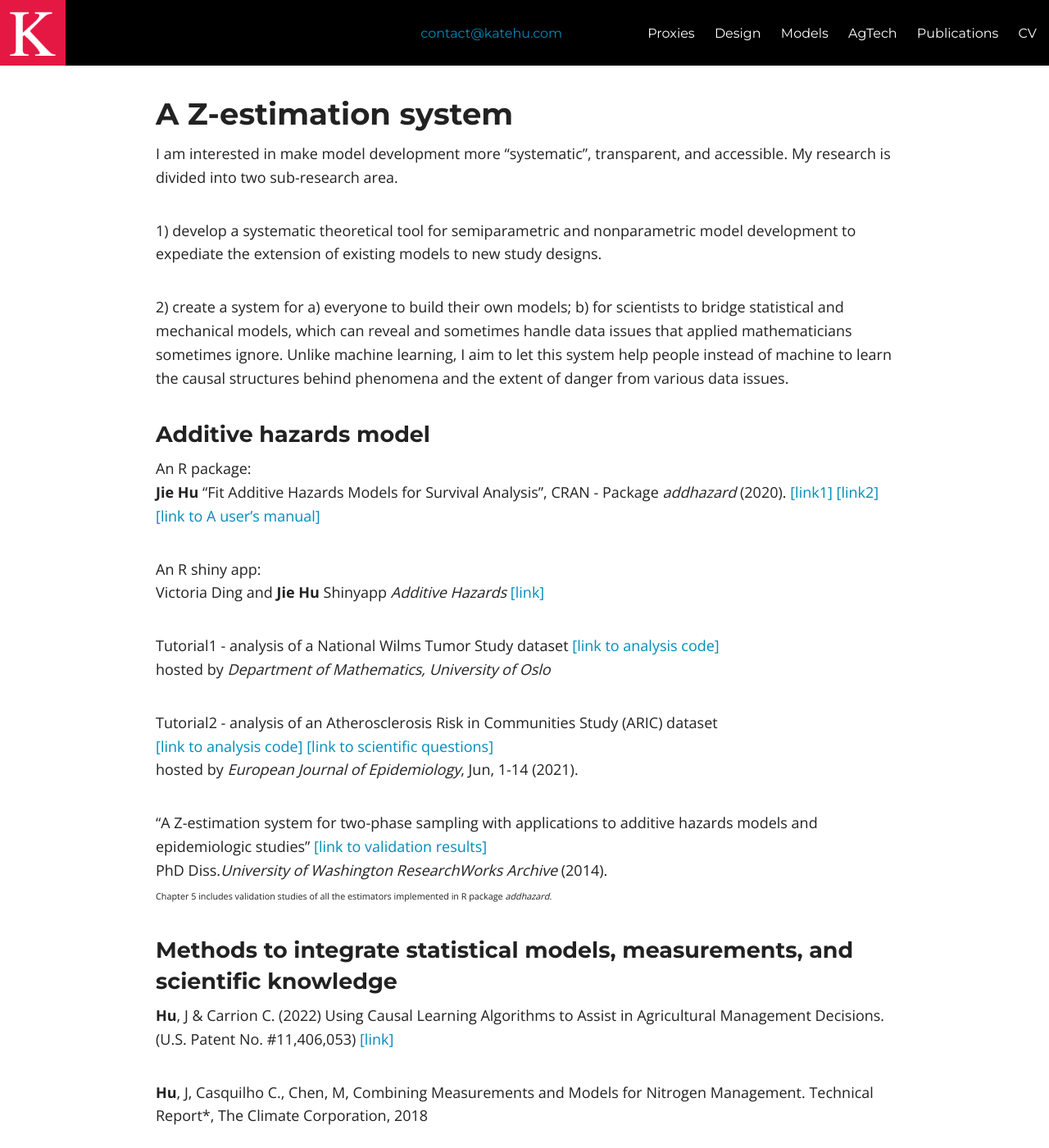
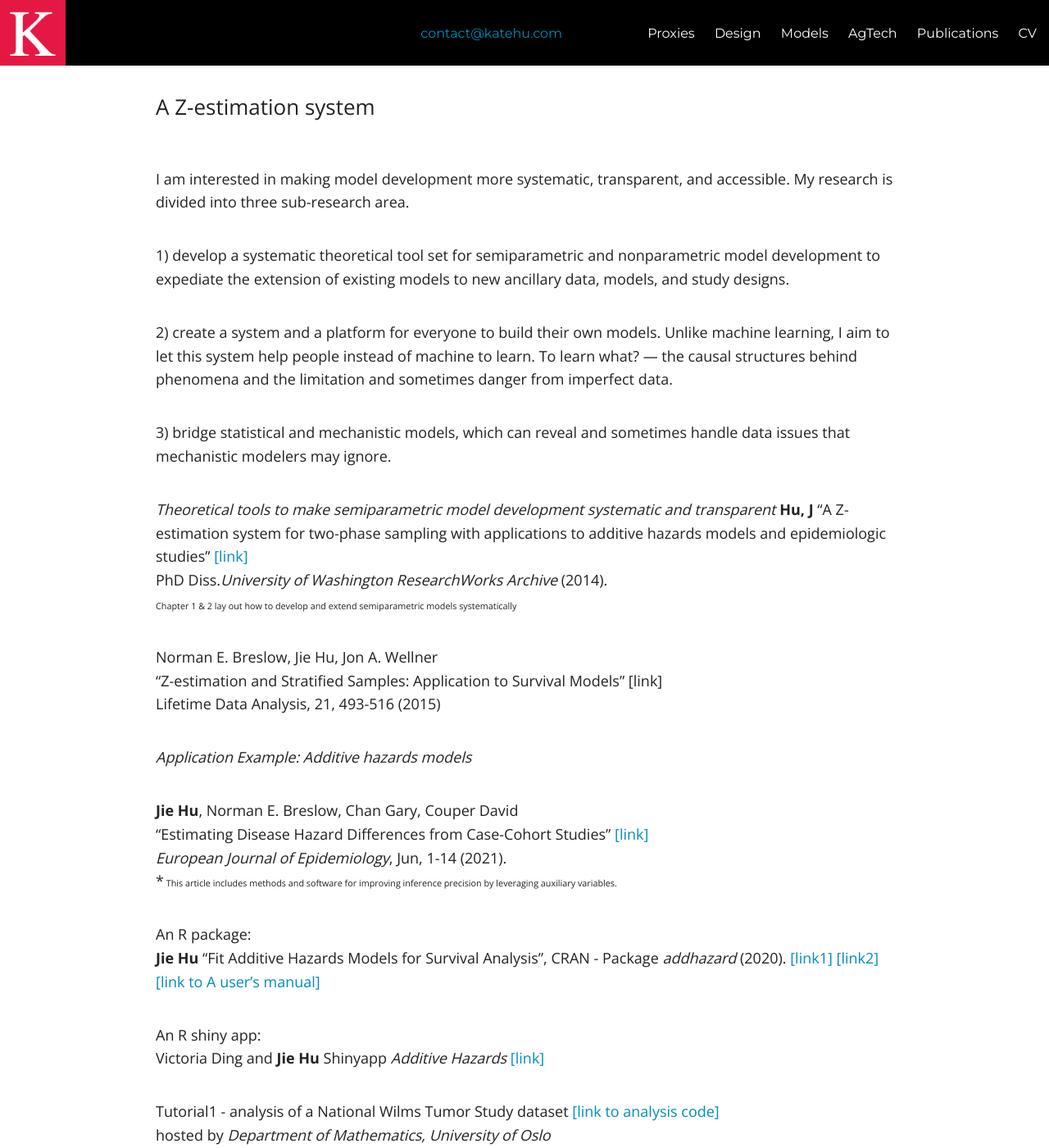
Before and after one commit to katehu/katehu.github.io, a Jekyll site: the page built from models.md, in a window 1280 px wide and 1400 px high. Shown: the whole window at 82% size. Built offline with Jekyll 4.4.1, drawn with Linux system fonts in a browser that asks for light colours; nearby versions of some CDN libraries; some of the changed text lies outside the part shown.

Commit message:
Update models.md

```diff
--- a/models.md
+++ b/models.md
@@ -3,17 +3,33 @@ layout: page-home
 permalink: /models/index.html
 title: Models
 ---
-## A Z-estimation system
+A Z-estimation system
 
-I am interested in make model development more  "systematic", transparent, and accessible. My research is divided into two sub-research area.
+I am interested in making model development more systematic, transparent, and accessible. My research is divided into three sub-research area.
 
-1) develop a systematic theoretical tool for semiparametric and nonparametric model development to expediate the extension of existing models to new study designs.
+1) develop a systematic theoretical tool set for semiparametric and nonparametric model development to expediate the extension of existing models to new ancillary data, models, and study designs.
 
-2) create a system for a) everyone to build their own models; b) for scientists to bridge statistical and mechanical models, which can reveal and sometimes handle data issues that applied mathematicians sometimes ignore. Unlike  machine learning, I aim to let this system help people instead of machine to learn the causal structures behind phenomena and the extent of danger from various data issues.
+2) create a system and a platform for everyone to build their own models. Unlike  machine learning, I aim to let this system help people instead of machine to learn. To learn what? --- the causal structures behind phenomena and the limitation and sometimes danger from imperfect data.
+
+3) bridge statistical and mechanistic models, which can reveal and sometimes handle data issues that mechanistic modelers may ignore.
 
 
+*Theoretical tools to make semiparametric model development systematic and transparent*
+**Hu, J** "A Z-estimation system for two-phase sampling with applications to additive hazards models and epidemiologic studies" [[link]](https://digital.lib.washington.edu/researchworks/handle/1773/27427) <br/>
+PhD Diss.*University of Washington ResearchWorks Archive* (2014).  <br/>
+<small> Chapter 1 & 2 lay out how to develop and extend semiparametric models systematically <small>
 
-### Additive hazards model <a name="ah"></a>
+Norman E. Breslow, Jie Hu, Jon A. Wellner <br/>
+“Z-estimation and Stratified Samples: Application to Survival Models” [link]  <br/>
+Lifetime Data Analysis, 21, 493-516 (2015)
+
+*Application Example: Additive hazards models <a name="ah"></a>*
+
+**Jie Hu**, Norman E. Breslow, Chan Gary, Couper David<br/>
+“Estimating Disease Hazard Differences from Case-Cohort Studies” [[link]](https://link.springer.com/article/10.1007/s10654-021-00739-3)<br/>
+*European Journal of Epidemiology*, Jun, 1-14 (2021). <br/>
+*<small> This article includes methods and software for improving inference precision by leveraging auxiliary variables.<small> <br/>
+
 
 An R package:<br/>
 **Jie Hu** "Fit Additive Hazards Models for Survival Analysis", CRAN - Package *addhazard* (2020). [[link1]](https://github.com/katehu/addhazard) [[link2]](https://cran.r-project.org/web/packages/addhazard/index.html)<br/>
@@ -29,10 +45,14 @@ Tutorial2 - analysis of an Atherosclerosis Risk in Communities Study (ARIC) data
 [[link to analysis code]](https://static-content.springer.com/esm/art%3A10.1007%2Fs10654-021-00739-3/MediaObjects/10654_2021_739_MOESM1_ESM.pdf) [[link to scientific questions]](https://link.springer.com/article/10.1007/s10654-021-00739-3) <br/>
 hosted by *European Journal of Epidemiology*, Jun, 1-14 (2021).<br/>
 
-"A Z-estimation system for two-phase sampling with applications to additive hazards models and epidemiologic studies"
-   [[link to validation results]](https://digital.lib.washington.edu/researchworks/handle/1773/27427) <br/>
-PhD Diss.*University of Washington ResearchWorks Archive* (2014). <br/>
-<small> Chapter 5 includes validation studies of all the estimators implemented in R package *addhazard*.<small>
+
+
+### Make model developement  accessible <a name="model"></a>
+
+
+**Hu, J**. System and Method for Modular Design of Statistical Models (U. S. Application Serial No. 18/051,403) <br/>
+
+
 
 
 ### Methods to integrate statistical models, measurements, and scientific knowledge <a name="measurement-model"></a>
@@ -47,14 +67,3 @@ Nitrogen Management. Technical Report*, The Climate Corporation, 2018 <br/>
 Biogeochemical Process Models. Technical Report*,The Climate Corporation, 2018<br/>
 
 *<small>Internal Peer-Reviewed Technical Reports @ The Climate Corporation, A subsidary of Bayer Crop Science <small> <br/>
-
-
-### Make model developement transparent and accessible <a name="model"></a>
-
-For students and scientists:  <br/>
-**Hu, J**. System and Method for Modular Design of Statistical Models (U. S. Application Serial No. 18/051,403) <br/>
-
-For semiparametric model developers: <br/>
-**Hu, J** "A Z-estimation system for two-phase sampling with applications to additive hazards models and epidemiologic studies" [[link]](https://digital.lib.washington.edu/researchworks/handle/1773/27427) <br/>
-PhD Diss.*University of Washington ResearchWorks Archive* (2014).  <br/>
-<small> Chapter 1 & 2 lay out how to develop and extend semiparametric models systematically <small>
```
